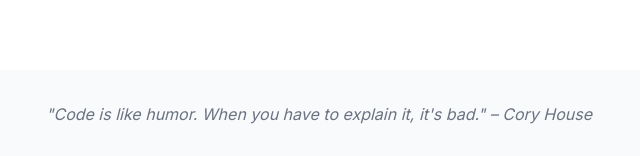
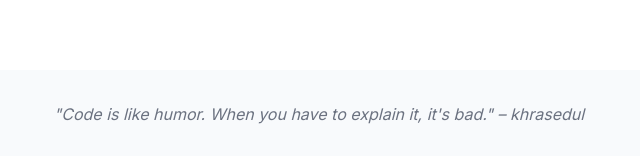
Before and after one commit to khrasedul-dev/resume, a plain HTML site: page index.html in a window 1280 px wide. Shown: the part 2791-2947 px from the top of the page, 323-963 px from the left. Drawn offline with Linux system fonts and the light colour scheme.

Commit message:
Update index.html

```diff
--- a/index.html
+++ b/index.html
@@ -827,8 +827,7 @@
 
       <!-- Quote -->
       <div class="quote">
-        "Code is like humor. When you have to explain it, it's bad." – Cory
-        House
+        "Code is like humor. When you have to explain it, it's bad." – khrasedul
       </div>
     </div>
 
```
